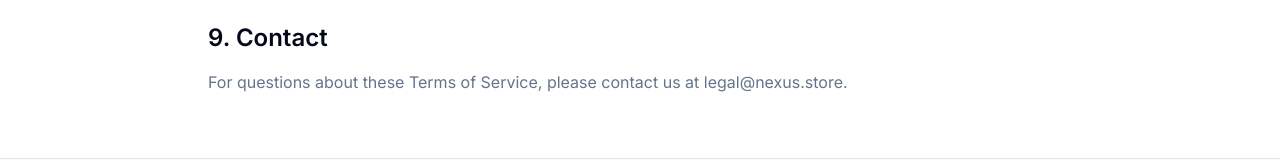
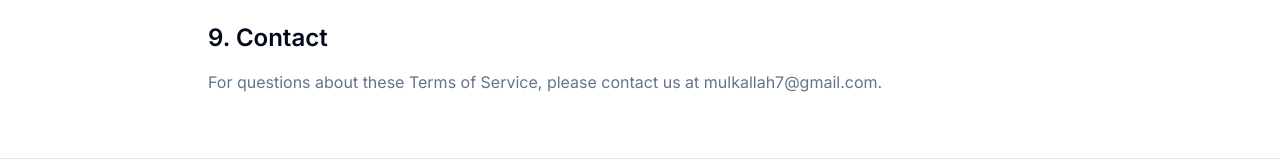
Before and after one commit to mulkallah7703/DigitalWebSite, a Next.js app: page /terms in a window 1280 px wide. Shown: the part 1578-1738 px from the top of the page. Built offline with nearby package versions, Linux system fonts and the light colour scheme; no server answers.

Commit message:
Replace leftover Nexus emails and URLs with Alsadi Digital Store contact details. (#17)
Co-authored-by: mulkallah7703 <207300094+mulkallah7703@users.noreply.github.com>

```diff
--- a/src/app/(store)/privacy/page.tsx
+++ b/src/app/(store)/privacy/page.tsx
@@ -88,7 +88,7 @@
           <h2 className="text-2xl font-semibold mb-4">7. Contact Us</h2>
           <p className="text-muted-foreground">
             If you have any questions about this Privacy Policy, please contact us at
-            privacy@nexus.store.
+            mulkallah7@gmail.com.
           </p>
         </section>
       </div>
--- a/src/app/(store)/terms/page.tsx
+++ b/src/app/(store)/terms/page.tsx
@@ -104,7 +104,7 @@
         <section className="mb-8">
           <h2 className="text-2xl font-semibold mb-4">9. Contact</h2>
           <p className="text-muted-foreground">
-            For questions about these Terms of Service, please contact us at legal@nexus.store.
+            For questions about these Terms of Service, please contact us at mulkallah7@gmail.com.
           </p>
         </section>
       </div>
--- a/src/app/layout.tsx
+++ b/src/app/layout.tsx
@@ -11,7 +11,7 @@
 
 const inter = Inter({ subsets: ['latin'], variable: '--font-inter' })
 
-const appUrl = process.env.NEXT_PUBLIC_APP_URL || 'https://nexus-digital-store.vercel.app'
+const appUrl = process.env.NEXT_PUBLIC_APP_URL || 'https://www.alsadidigital.com'
 // Default store name (English) - individual pages can override with generateMetadata
 const defaultStoreName = 'Alsadi Digital Store'
 
--- a/src/components/layout/footer.tsx
+++ b/src/components/layout/footer.tsx
@@ -38,7 +38,7 @@
     { icon: Twitter, href: 'https://twitter.com', label: 'Twitter' },
     { icon: Github, href: 'https://github.com', label: 'GitHub' },
     { icon: Linkedin, href: 'https://linkedin.com', label: 'LinkedIn' },
-    { icon: Mail, href: 'mailto:hello@nexus.store', label: 'Email' },
+    { icon: Mail, href: 'mailto:mulkallah7@gmail.com', label: 'Email' },
   ]
   return (
     <footer className="bg-secondary/30 border-t">
--- a/src/lib/metadata.ts
+++ b/src/lib/metadata.ts
@@ -19,7 +19,7 @@
  */
 export async function generateBaseMetadata(language: 'en' | 'ar' = 'en'): Promise<Metadata> {
   const storeName = await getStoreName(language)
-  const appUrl = process.env.NEXT_PUBLIC_APP_URL || 'https://nexus-digital-store.vercel.app'
+  const appUrl = process.env.NEXT_PUBLIC_APP_URL || 'https://www.alsadidigital.com'
 
   return {
     metadataBase: new URL(appUrl),
```
Also changed, not shown: 1 other file (tests, documents, lock files or other folders).
